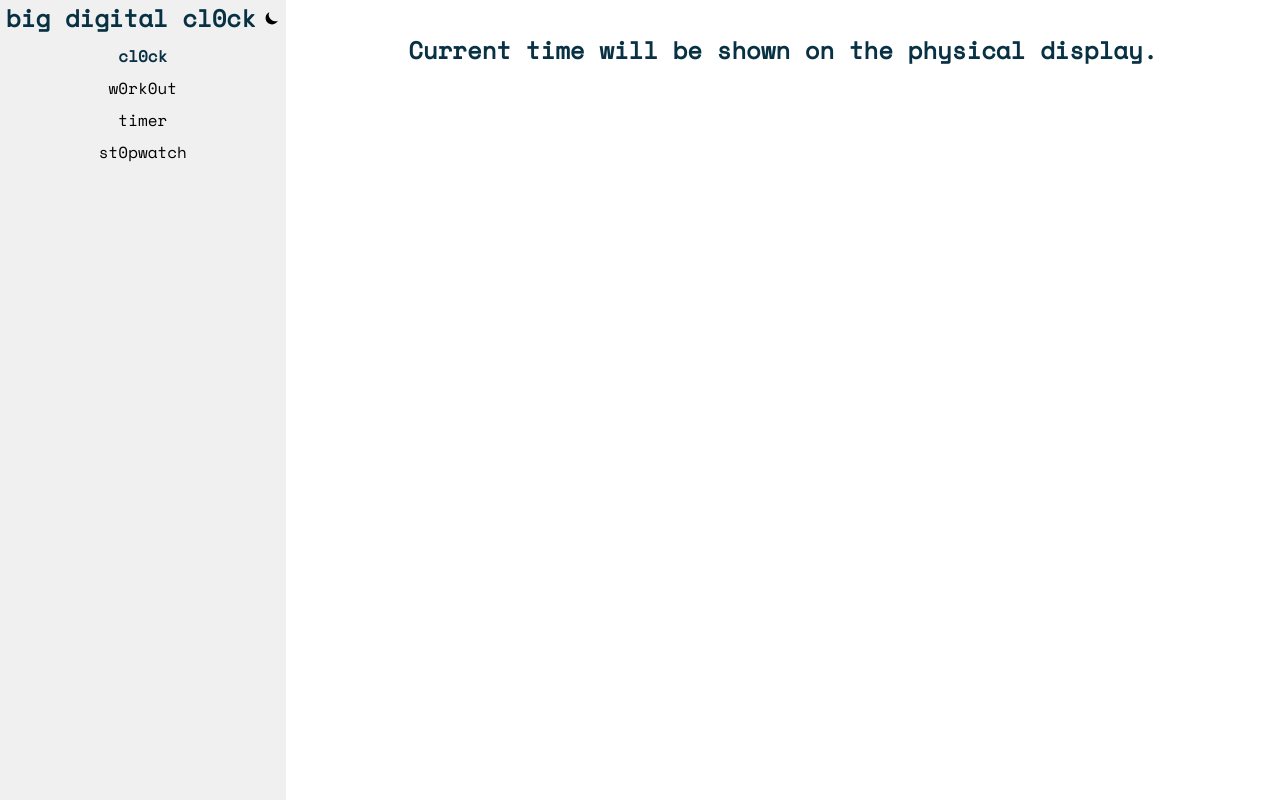
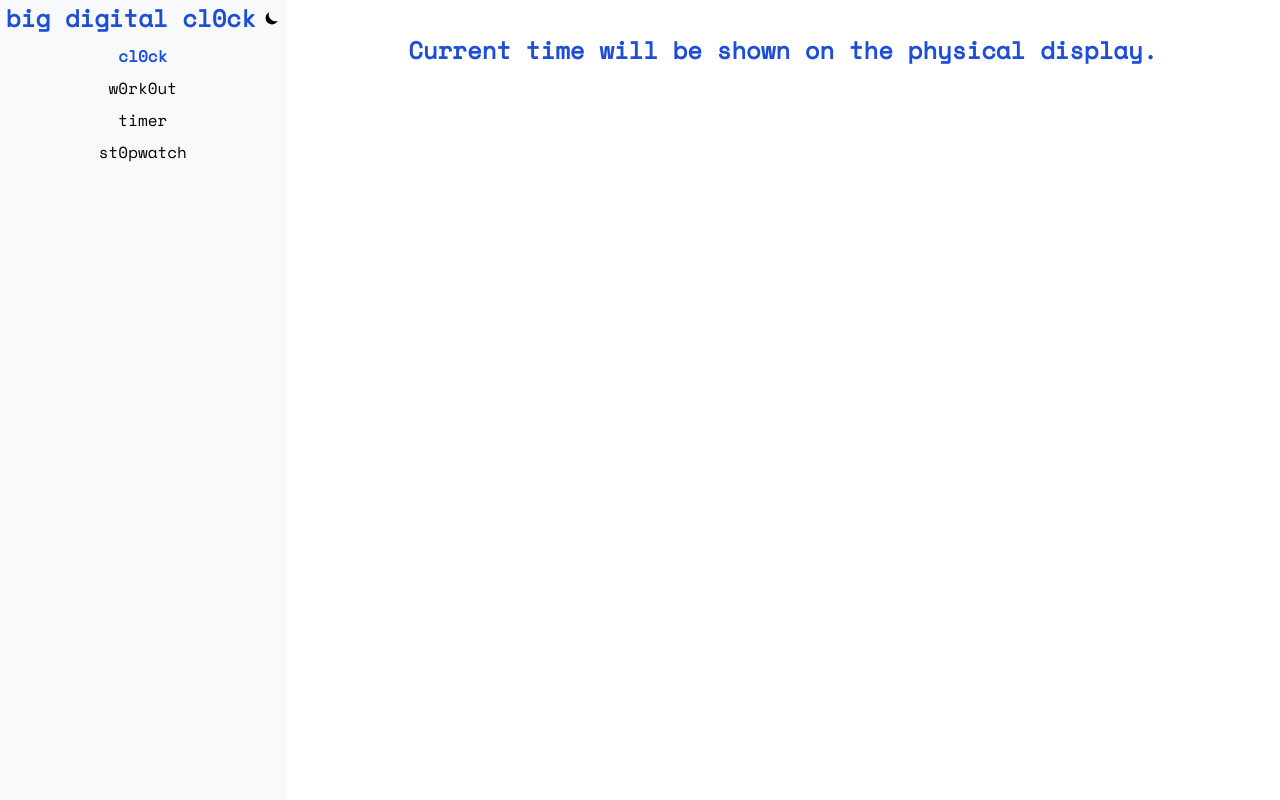
Before and after one commit to rub1n0/cl0ck, a Next.js app: page / in a window 1280 px wide. Built offline with nearby package versions, Linux system fonts and the light colour scheme.

Commit message:
Adjust light and dark theme colors

```diff
--- a/app/globals.css
+++ b/app/globals.css
@@ -10,28 +10,28 @@
   --clr-light-a0: #ffffff;
 
   /** Theme primary colors */
-  --clr-primary-a0: #093144;
-  --clr-primary-a10: #1b394a;
-  --clr-primary-a20: #294151;
-  --clr-primary-a30: #354a57;
-  --clr-primary-a40: #42535e;
-  --clr-primary-a50: #4e5b65;
+  --clr-primary-a0: #1d4ed8;
+  --clr-primary-a10: #2563eb;
+  --clr-primary-a20: #3b82f6;
+  --clr-primary-a30: #60a5fa;
+  --clr-primary-a40: #93c5fd;
+  --clr-primary-a50: #bfdbfe;
 
   /** Theme surface colors */
   --clr-surface-a0: #ffffff;
-  --clr-surface-a10: #f0f0f0;
-  --clr-surface-a20: #e1e1e1;
-  --clr-surface-a30: #d3d3d3;
-  --clr-surface-a40: #c5c5c5;
-  --clr-surface-a50: #b6b6b6;
+  --clr-surface-a10: #f8f9fa;
+  --clr-surface-a20: #e9ecef;
+  --clr-surface-a30: #dee2e6;
+  --clr-surface-a40: #ced4da;
+  --clr-surface-a50: #adb5bd;
 
   /** Theme tonal surface colors */
-  --clr-surface-tonal-a0: #e5e8eb;
-  --clr-surface-tonal-a10: #d9dcdf;
-  --clr-surface-tonal-a20: #ced0d2;
-  --clr-surface-tonal-a30: #c2c4c6;
-  --clr-surface-tonal-a40: #b7b8ba;
-  --clr-surface-tonal-a50: #acadae;
+  --clr-surface-tonal-a0: #f1f3f5;
+  --clr-surface-tonal-a10: #e9ecef;
+  --clr-surface-tonal-a20: #dee2e6;
+  --clr-surface-tonal-a30: #ced4da;
+  --clr-surface-tonal-a40: #adb5bd;
+  --clr-surface-tonal-a50: #868e96;
 
   --font-sans: 'Space Mono', monospace;
   --font-mono: 'Space Mono', monospace;
@@ -59,28 +59,28 @@
   --clr-light-a0: #ffffff;
 
   /** Theme primary colors */
-  --clr-primary-a0: #5185c3;
-  --clr-primary-a10: #6792ca;
-  --clr-primary-a20: #7c9fd1;
-  --clr-primary-a30: #8facd7;
-  --clr-primary-a40: #a2b9de;
-  --clr-primary-a50: #b5c7e5;
+  --clr-primary-a0: #93c5fd;
+  --clr-primary-a10: #a5d8ff;
+  --clr-primary-a20: #bde0fe;
+  --clr-primary-a30: #d0e2ff;
+  --clr-primary-a40: #e5edff;
+  --clr-primary-a50: #eef4ff;
 
   /** Theme surface colors */
   --clr-surface-a0: #121212;
-  --clr-surface-a10: #282828;
-  --clr-surface-a20: #3f3f3f;
-  --clr-surface-a30: #575757;
-  --clr-surface-a40: #717171;
-  --clr-surface-a50: #8b8b8b;
+  --clr-surface-a10: #1e1e1e;
+  --clr-surface-a20: #2c2c2c;
+  --clr-surface-a30: #383838;
+  --clr-surface-a40: #444444;
+  --clr-surface-a50: #555555;
 
   /** Theme tonal surface colors */
-  --clr-surface-tonal-a0: #1a1c21;
-  --clr-surface-tonal-a10: #2f3136;
-  --clr-surface-tonal-a20: #45474c;
-  --clr-surface-tonal-a30: #5d5f63;
-  --clr-surface-tonal-a40: #76777b;
-  --clr-surface-tonal-a50: #909194;
+  --clr-surface-tonal-a0: #1e1e1e;
+  --clr-surface-tonal-a10: #2a2a2a;
+  --clr-surface-tonal-a20: #383838;
+  --clr-surface-tonal-a30: #454545;
+  --clr-surface-tonal-a40: #525252;
+  --clr-surface-tonal-a50: #616161;
 
     --color-bg-dark-primary: var(--clr-surface-a0);
     --color-bg-dark-secondary: var(--clr-surface-a10);
```
